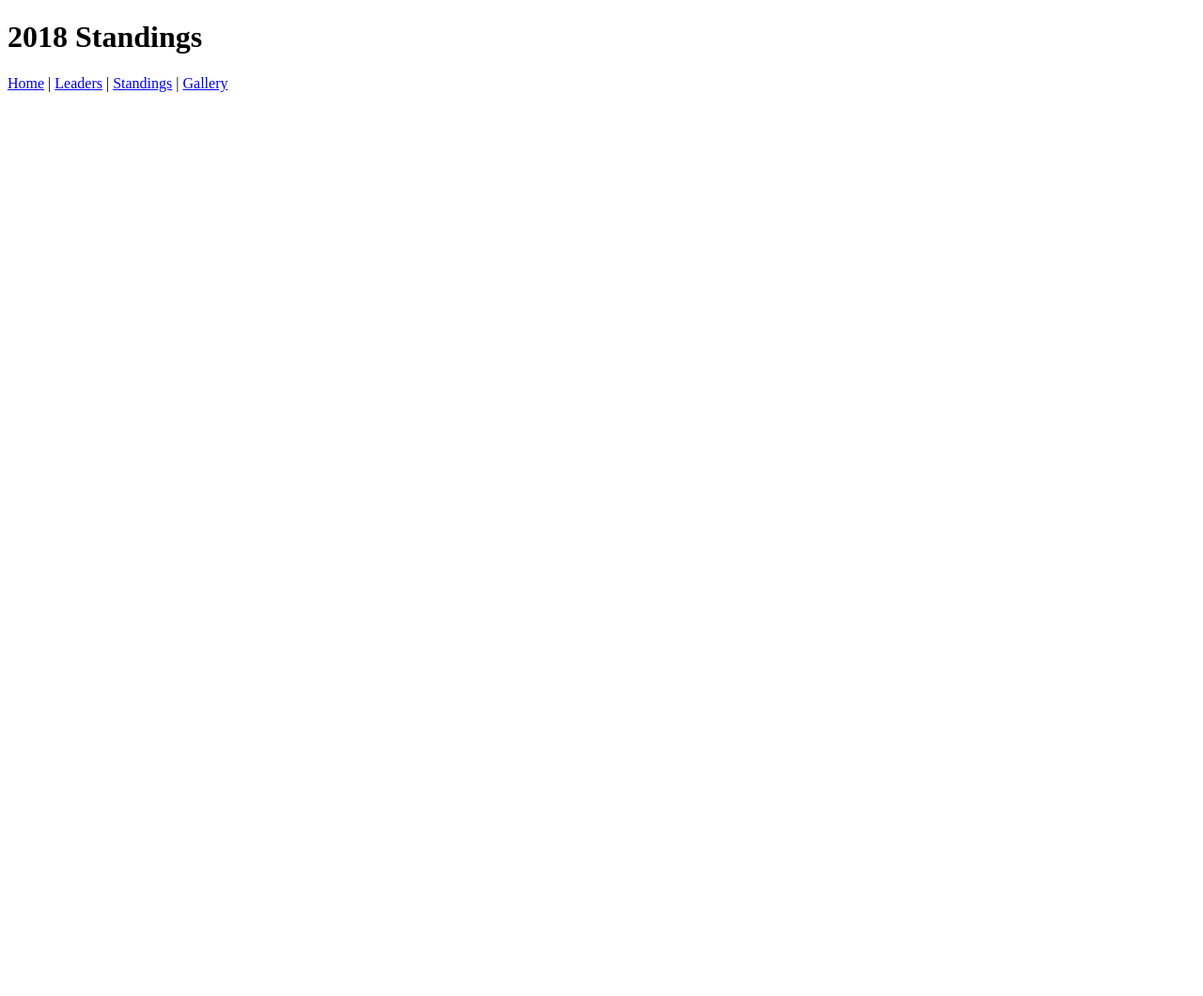
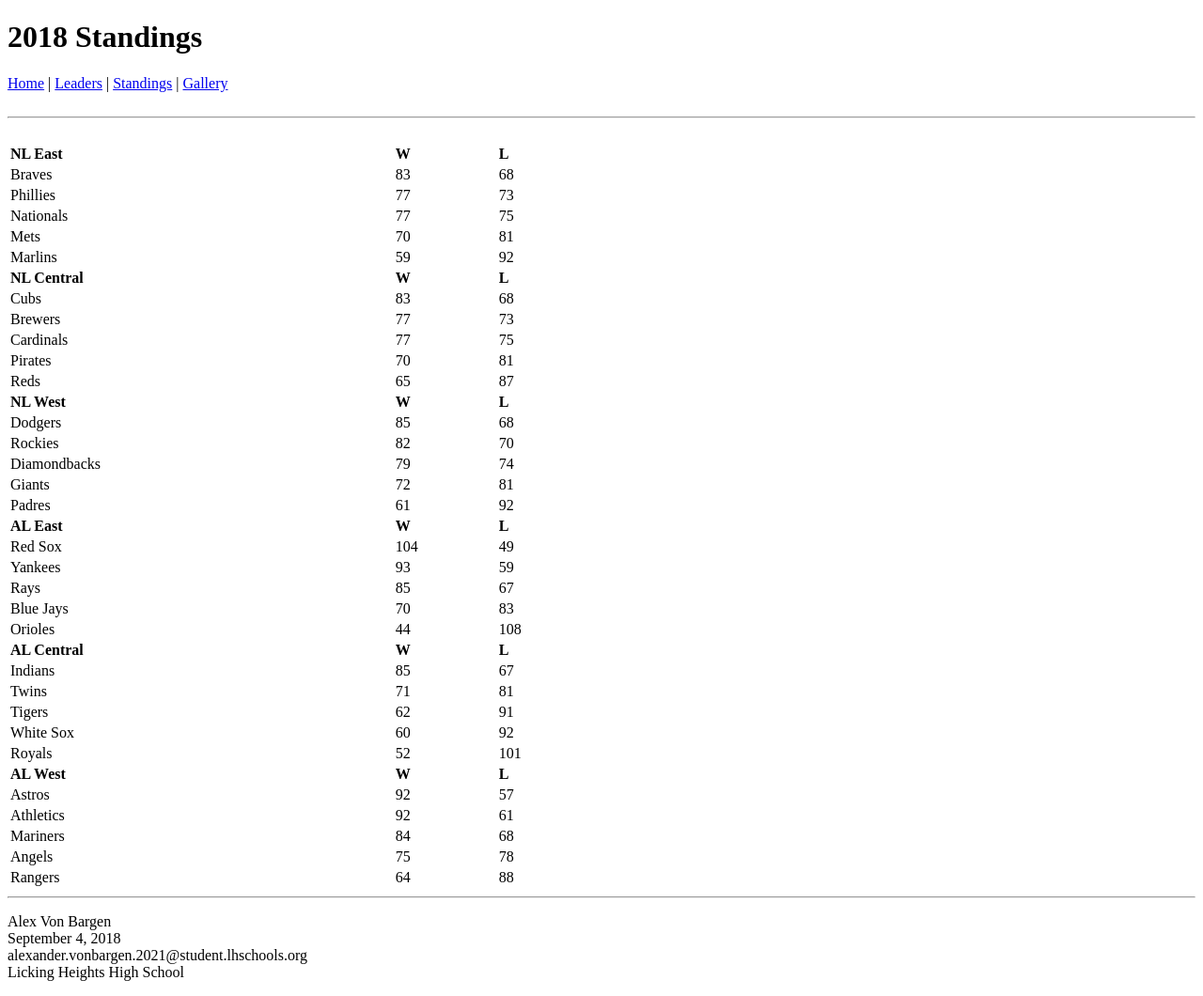
Before and after one commit to avonbargen17/MyWebsite, a plain HTML site: page standings.html in a window 1280 px wide. Shown: the whole page at 94% size. Before the commit the page ends 800 px from the top, so only its background shows below. Drawn offline with Linux system fonts and the light colour scheme.

Commit message:
Final standings.html

```diff
--- a/standings.html
+++ b/standings.html
@@ -2,11 +2,14 @@
 <html lang="en">
 
   <head>
-    <title>Regular Season Standings</title>
+    <title>My Website</title>
     <meta charset="utf-8">
     <meta name="description" content="MyWebsite">
-    <meta name="keywords" content="">
+    <meta name="keywords" content="HTML, baseball, mlb">
     <link rel="icon" href="Images/favicon.jpeg" type="image/jpeg" sizes="16x16">
+    <style>
+     th {text-align: left;}
+    </style>
   </head>
 
   <body>
@@ -24,3 +27,207 @@
       |
       <a href="gallery.html">Gallery</a>
     </nav>
+
+      <br>
+      <hr>
+      <br>
+
+    <main>
+
+    <table width="50%">
+      <tr>
+        <th>NL East</th>
+        <th>W</th>
+        <th>L</th>
+      </tr>
+      <tr>
+        <td>Braves</td>
+        <td>83</td>
+        <td>68</td>
+      </tr>
+      <tr>
+        <td>Phillies</td>
+        <td>77</td>
+        <td>73</td>
+      </tr>
+      <tr>
+        <td>Nationals</td>
+        <td>77</td>
+        <td>75</td>
+      </tr>
+      <tr>
+        <td>Mets</td>
+        <td>70</td>
+        <td>81</td>
+      </tr>
+      <tr>
+        <td>Marlins</td>
+        <td>59</td>
+        <td>92</td>
+      </tr>
+      <tr>
+        <th>NL Central</th>
+        <th>W</th>
+        <th>L</th>
+      </tr>
+      <tr>
+        <td>Cubs</td>
+        <td>83</td>
+        <td>68</td>
+      </tr>
+      <tr>
+        <td>Brewers</td>
+        <td>77</td>
+        <td>73</td>
+      </tr>
+      <tr>
+        <td>Cardinals</td>
+        <td>77</td>
+        <td>75</td>
+      </tr>
+      <tr>
+        <td>Pirates</td>
+        <td>70</td>
+        <td>81</td>
+      </tr>
+      <tr>
+        <td>Reds</td>
+        <td>65</td>
+        <td>87</td>
+      </tr>
+      <tr>
+        <th>NL West</th>
+        <th>W</th>
+        <th>L</th>
+      </tr>
+      <tr>
+        <td>Dodgers</td>
+        <td>85</td>
+        <td>68</td>
+      </tr>
+      <tr>
+        <td>Rockies</td>
+        <td>82</td>
+        <td>70</td>
+      </tr>
+      <tr>
+        <td>Diamondbacks</td>
+        <td>79</td>
+        <td>74</td>
+      </tr>
+      <tr>
+        <td>Giants</td>
+        <td>72</td>
+        <td>81</td>
+      </tr>
+      <tr>
+        <td>Padres</td>
+        <td>61</td>
+        <td>92</td>
+      </tr>
+      <tr>
+        <th>AL East</th>
+        <th>W</th>
+        <th>L</th>
+      </tr>
+      <tr>
+        <td>Red Sox</td>
+        <td>104</td>
+        <td>49</td>
+      </tr>
+      <tr>
+        <td>Yankees</td>
+        <td>93</td>
+        <td>59</td>
+      </tr>
+      <tr>
+        <td>Rays</td>
+        <td>85</td>
+        <td>67</td>
+      </tr>
+      <tr>
+        <td>Blue Jays</td>
+        <td>70</td>
+        <td>83</td>
+      </tr>
+      <tr>
+        <td>Orioles</td>
+        <td>44</td>
+        <td>108</td>
+      </tr>
+      <tr>
+        <th>AL Central</th>
+        <th>W</th>
+        <th>L</th>
+      </tr>
+      <tr>
+        <td>Indians</td>
+        <td>85</td>
+        <td>67</td>
+      </tr>
+      <tr>
+        <td>Twins</td>
+        <td>71</td>
+        <td>81</td>
+      </tr>
+      <tr>
+        <td>Tigers</td>
+        <td>62</td>
+        <td>91</td>
+      </tr>
+      <tr>
+        <td>White Sox</td>
+        <td>60</td>
+        <td>92</td>
+      </tr>
+      <tr>
+        <td>Royals</td>
+        <td>52</td>
+        <td>101</td>
+      </tr>
+      <tr>
+        <th>AL West</th>
+        <th>W</th>
+        <th>L</th>
+      </tr>
+      <tr>
+        <td>Astros</td>
+        <td>92</td>
+        <td>57</td>
+      </tr>
+      <tr>
+        <td>Athletics</td>
+        <td>92</td>
+        <td>61</td>
+      </tr>
+      <tr>
+        <td>Mariners</td>
+        <td>84</td>
+        <td>68</td>
+      </tr>
+      <tr>
+        <td>Angels</td>
+        <td>75</td>
+        <td>78</td>
+      </tr>
+      <tr>
+        <td>Rangers</td>
+        <td>64</td>
+        <td>88</td>
+      </tr>
+    </table>
+    </main>
+
+      <hr>
+    <footer>
+      <article class="articles">
+        <p>
+          Alex Von Bargen<br>
+          September 4, 2018<br>
+          alexander.vonbargen.2021@student.lhschools.org<br>
+          Licking Heights High School
+        </p>
+      </article>
+    </footer>
+  </body>
+</html>
```
